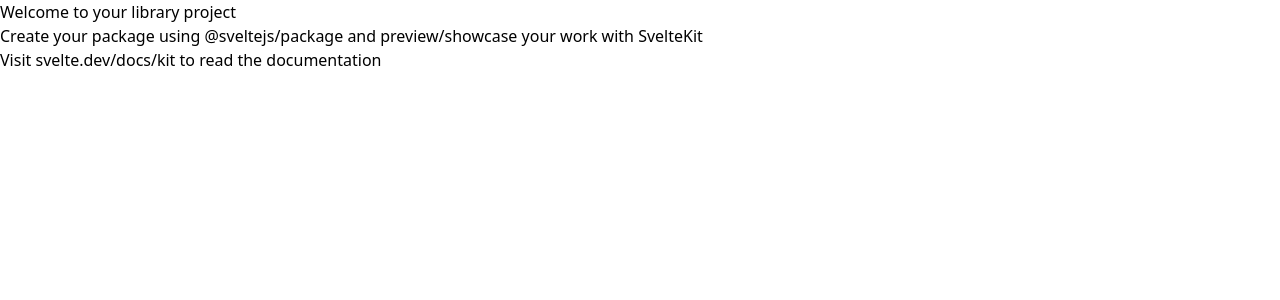
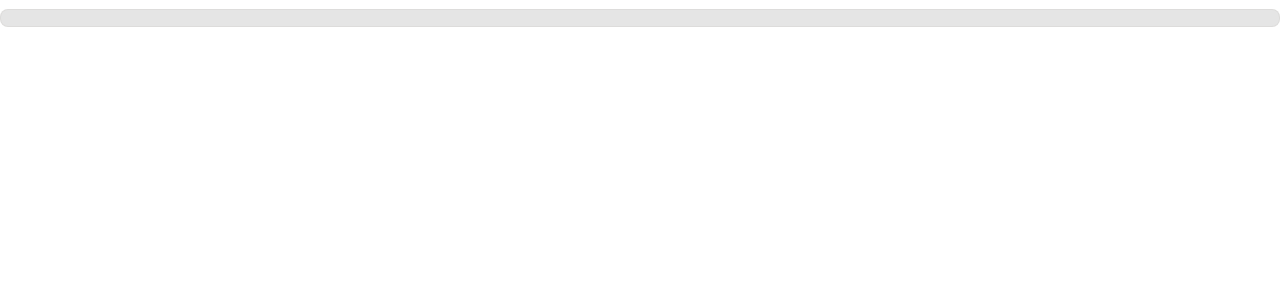
Before and after one commit to Kerosene-Labs/eureka, a SvelteKit app: page / in a window 1280 px wide. Shown: the top 300 px of the page. Built offline with nearby package versions, Linux system fonts and the light colour scheme.

Commit message:
hey were working here!

```diff
--- a/src/lib/button/EButton.svelte
+++ b/src/lib/button/EButton.svelte
@@ -21,7 +21,6 @@
         class:secondary={type === "secondary"}
         class:danger={type === "danger"}>
   <span class="flex flex-row items-center justify-center gap-4">
-    {@render children()}
     {#if spinning}
       <span role="status">
         <svg
--- a/src/routes/+layout.svelte
+++ b/src/routes/+layout.svelte
@@ -1,7 +1,10 @@
-<script>
+<script lang="ts">
 	import '../app.css';
 
 	let { children } = $props();
+	// console.log(children)
 </script>
 
-{@render children()}
+{#if typeof children === 'function'}
+	{@render children()}
+{/if}
--- a/src/routes/+page.svelte
+++ b/src/routes/+page.svelte
@@ -1,3 +1,5 @@
-<h1>Welcome to your library project</h1>
-<p>Create your package using @sveltejs/package and preview/showcase your work with SvelteKit</p>
-<p>Visit <a href="https://svelte.dev/docs/kit">svelte.dev/docs/kit</a> to read the documentation</p>
+<script>
+	import EButton from '$lib/button/EButton.svelte';
+</script>
+
+<EButton></EButton>
--- a/svelte.config.js
+++ b/svelte.config.js
@@ -1,5 +1,4 @@
 import adapter from '@sveltejs/adapter-auto';
-import { vitePreprocess } from '@sveltejs/vite-plugin-svelte';
 import { vitePreprocess } from '@sveltejs/vite-plugin-svelte';
 
 
@@ -8,7 +7,6 @@
 	// Consult https://svelte.dev/docs/kit/integrations
 	// for more information about preprocessors
 	preprocess: vitePreprocess(),
-
 	kit: {
 		// adapter-auto only supports some environments, see https://svelte.dev/docs/kit/adapter-auto for a list.
 		// If your environment is not supported, or you settled on a specific environment, switch out the adapter.
```
